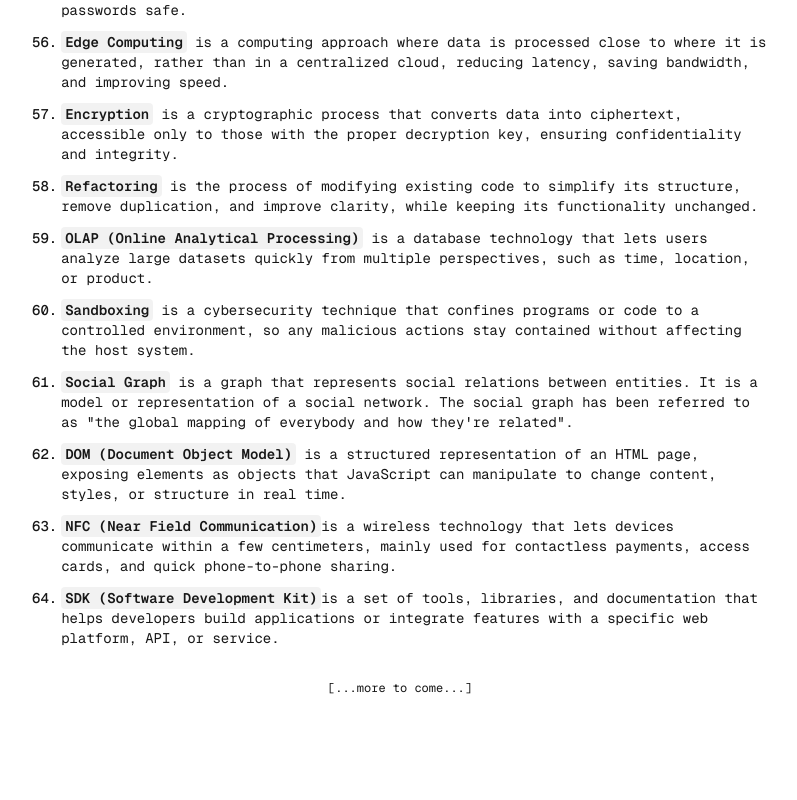
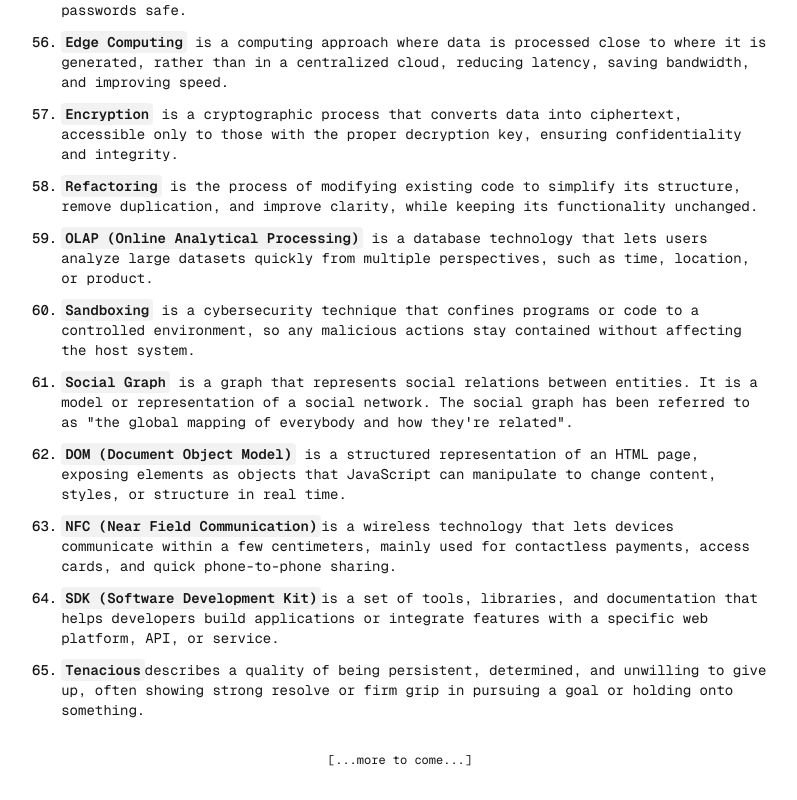
Before and after one commit to BrahimBoussada/mind-log, a Next.js app: page / in a window 1280 px wide. Shown: the part 3351-4151 px from the top of the page, without its empty margins (240-1037 px from the left). Before the commit the page ends 4079 px from the top, so only its background shows below. Built offline with nearby package versions, Linux system fonts and the light colour scheme.

Commit message:
log:25-09-2025

```diff
--- a/src/app/page.tsx
+++ b/src/app/page.tsx
@@ -605,6 +605,16 @@ export default function Home() {
             web platform, API, or service.
           </Text>
         </Note>
+
+        <Note>
+          <N>65. </N>
+          <Text>
+            <Key>Tenacious</Key>
+            describes a quality of being persistent, determined, and unwilling
+            to give up, often showing strong resolve or firm grip in pursuing a
+            goal or holding onto something.
+          </Text>
+        </Note>
       </NoteWrapper>
 
       <span className="font-mono text-xs text-center my-8">
```
